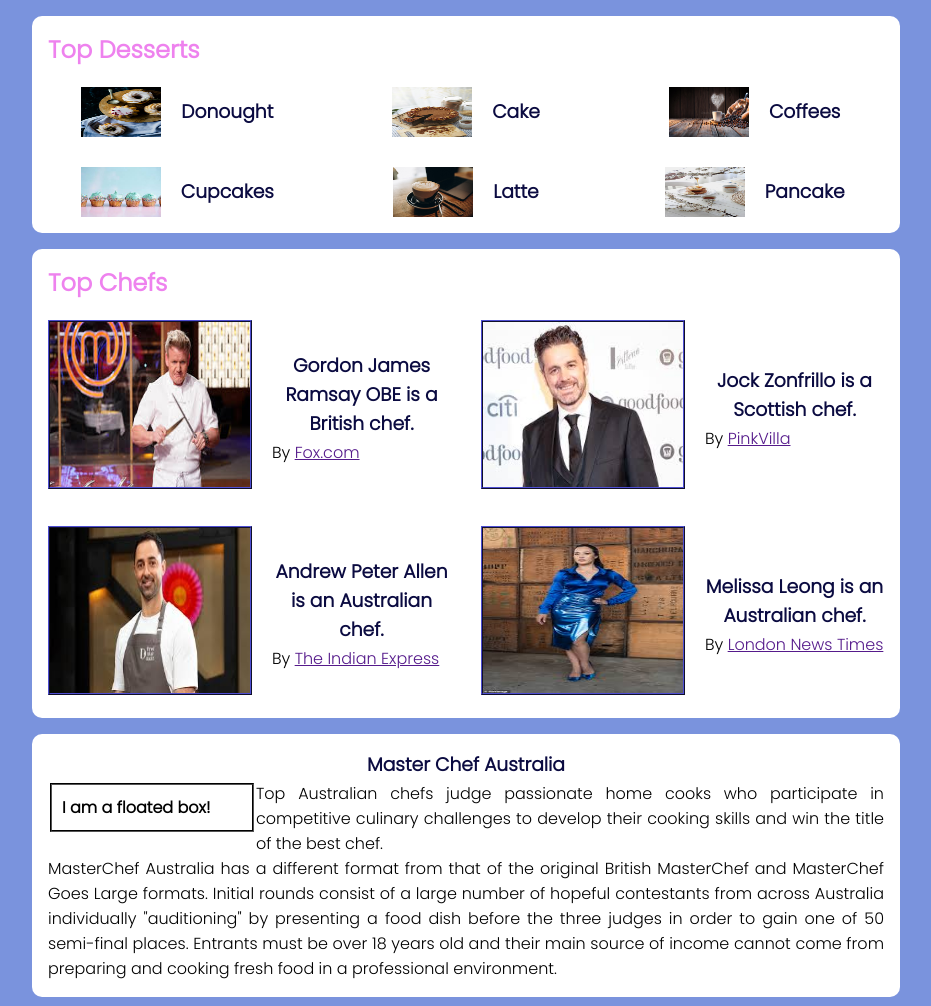
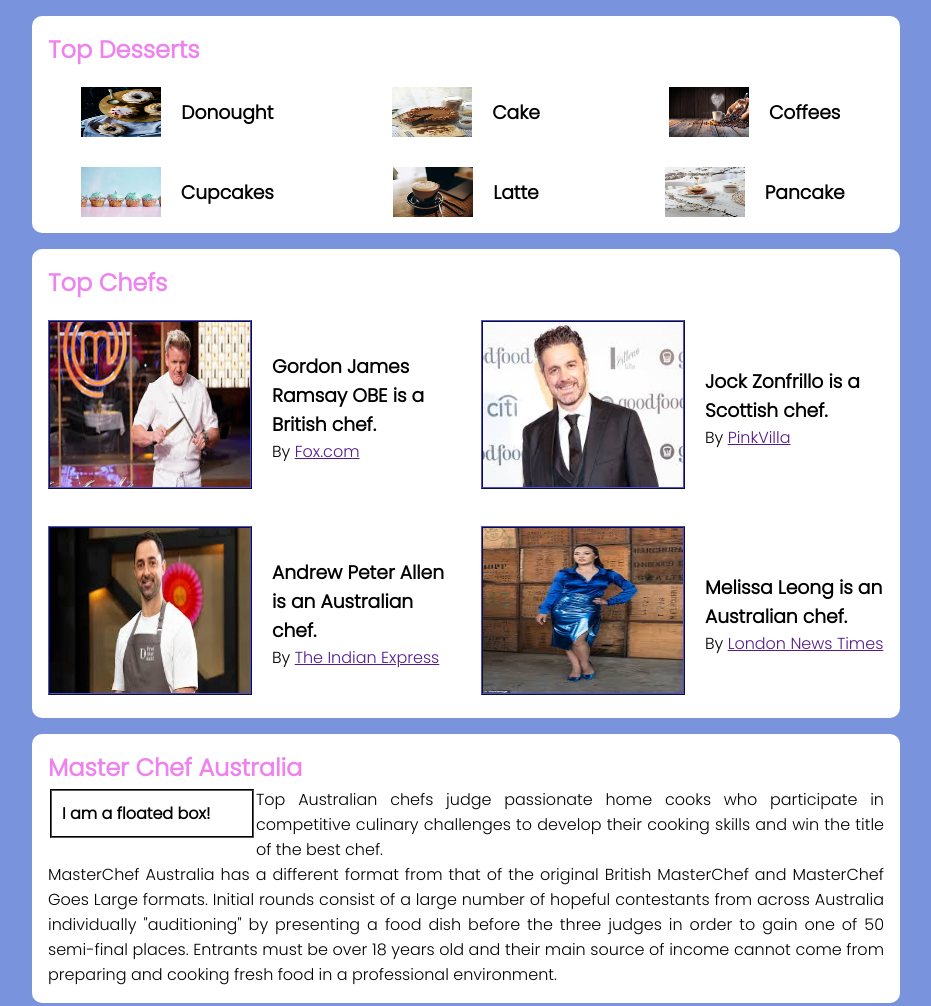
Before and after one commit to JuthyNadi-a/Layout_task, a plain HTML site: page index.html in a window 1280 px wide. Shown: the whole page, without its empty margins (174-1105 px from the left). Drawn offline with Linux system fonts and the light colour scheme.

Commit message:
Master chef section style updated

```diff
--- a/index.html
+++ b/index.html
@@ -83,7 +83,7 @@
     </section>
     <section>
         <article class="box">
-            <h3>Master Chef Australia</h3>
+            <h2>Master Chef Australia</h2>
             <div class="float">I am a floated box!</div>
             <p>Top Australian chefs judge passionate home cooks who participate in competitive culinary challenges to develop their cooking skills and win the title of the best chef.</p>
             <p>MasterChef Australia has a different format from that of the original British MasterChef and MasterChef Goes Large formats. Initial rounds consist of a large number of hopeful contestants from across Australia individually "auditioning" by presenting a food dish before the three judges in order to gain one of 50 semi-final places. Entrants must be over 18 years old and their main source of income cannot come from preparing and cooking fresh food in a professional environment.</p>
--- a/style.css
+++ b/style.css
@@ -17,7 +17,7 @@ section{
     margin: 1em;
     border-radius: 10px;
 }
-.section-title{
+.section-title, h2{
     color: violet;
 }
 .top-desserts, .blogs{
@@ -51,10 +51,9 @@ section{
 .box {
     text-align: justify;
 }
-h3 {
+h2 {
     margin-bottom: 2px;
-    text-align: center;
-    color: rgb(11, 11, 65);
+    text-align: left;
 }
 .float {
     float: left;
```
